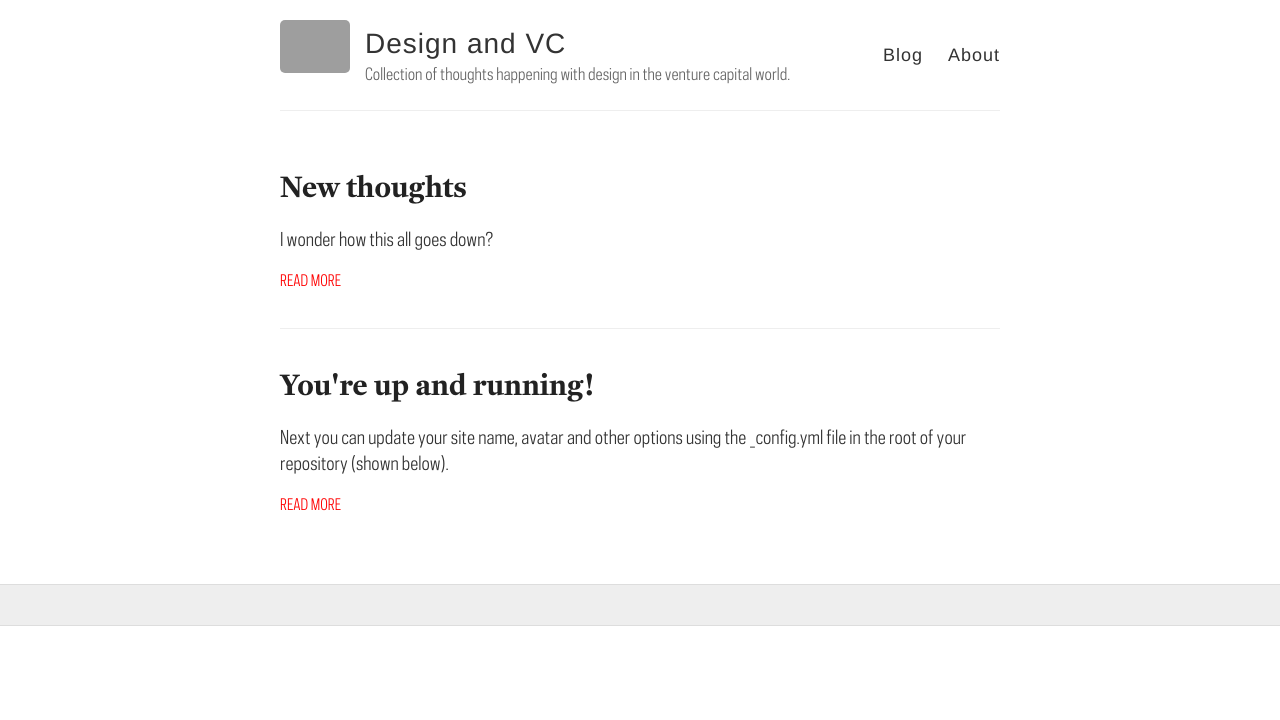
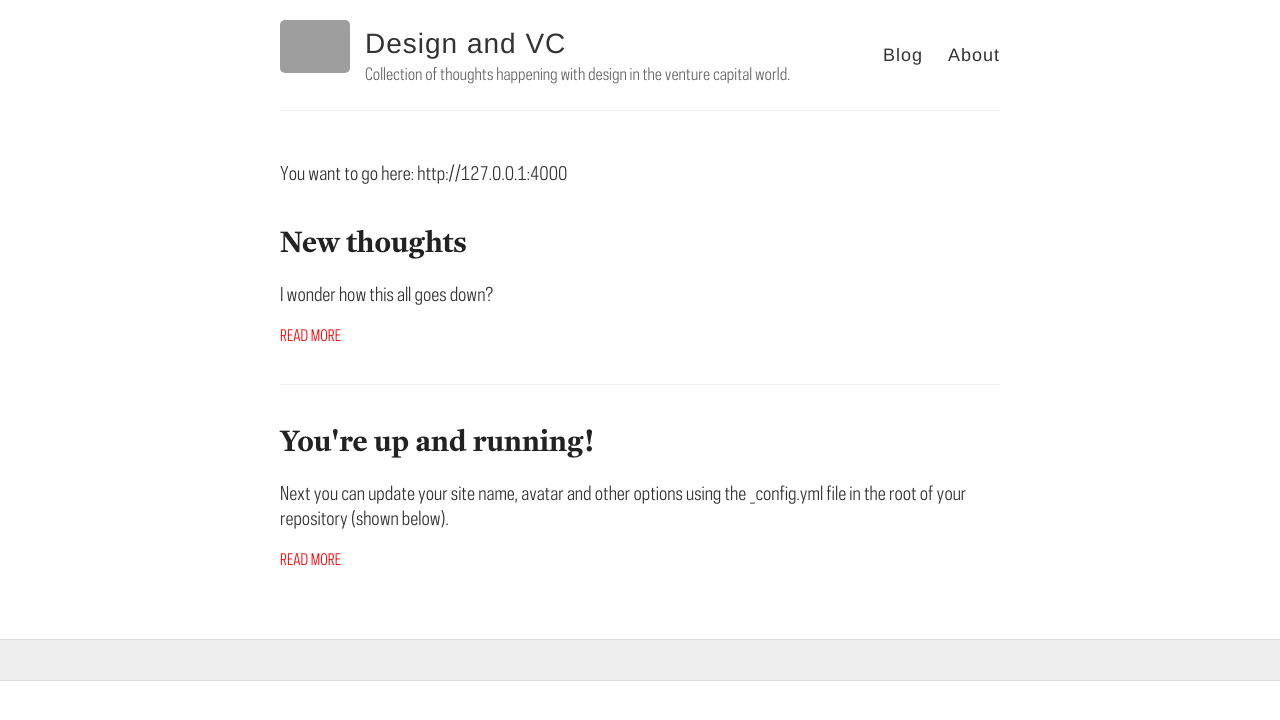
Before and after one commit to DesignAnd-VC/designand-vc.github.io, a Jekyll site: the page built from index.html, in a window 1280 px wide. Shown: the top 720 px of the page. Built offline with Jekyll 4.4.1, drawn with Linux system fonts in a browser that asks for light colours; Markdown is read by kramdown in place of the engine named in the settings; grey boxes are pictures that could not be loaded.

```diff
--- a/index.html
+++ b/index.html
@@ -1,6 +1,8 @@
 ---
 layout: default
 ---
+
+You want to go here: http://127.0.0.1:4000
 
 <div class="posts">
   {% for post in site.posts %}
```
Also changed, not shown: _posts/2014-3-3-Hello-World.md (+2 -0 lines), 3 other files.
